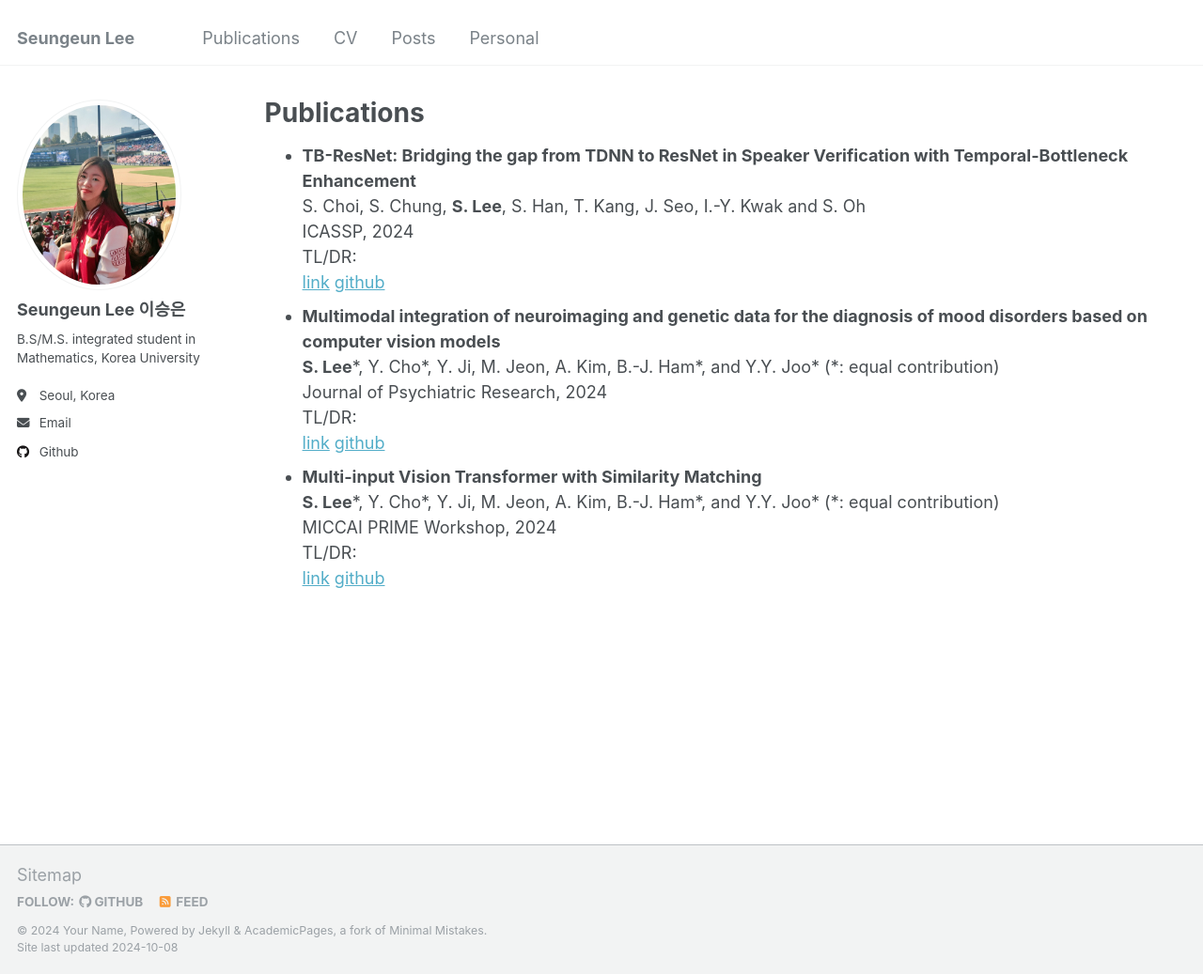
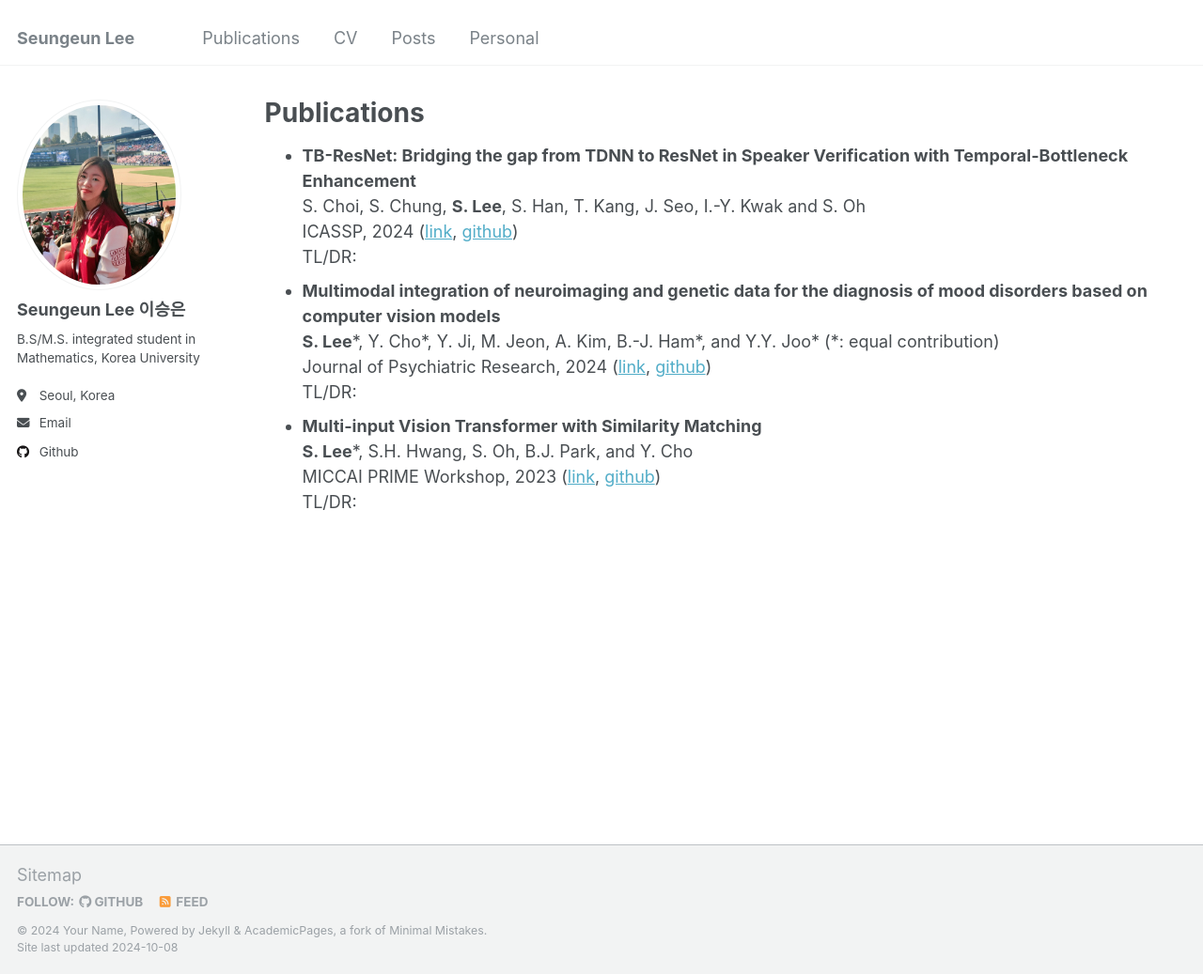
Before and after one commit to duneag2/duneag2.github.io, a Jekyll site: the page built from _pages/publications.html, in a window 1280 px wide and 1037 px high. Shown: the whole window at 94% size. Built offline with Jekyll 4.4.1, drawn with Linux system fonts in a browser that asks for light colours.

Commit message:
Update publications.html

```diff
--- a/_pages/publications.html
+++ b/_pages/publications.html
@@ -9,22 +9,22 @@ author_profile: true
   <li>
     <strong>TB-ResNet: Bridging the gap from TDNN to ResNet in Speaker Verification with Temporal-Bottleneck Enhancement</strong> <br>
     S. Choi, S. Chung, <strong>S. Lee</strong>, S. Han, T. Kang, J. Seo, I.-Y. Kwak and S. Oh <br>
-    ICASSP, 2024 <br>
+    ICASSP, 2024 (<a href="https://doi.org/10.1016/j.jpsychires.2024.02.036">link</a>, <a href="https://github.com/duneag2/vit-xgboost-imaging-genomics">github</a>) <br>
     TL/DR: <br>
-    <a href="https://doi.org/10.1016/j.jpsychires.2024.02.036">link</a> <a href="https://github.com/duneag2/vit-xgboost-imaging-genomics">github</a>
+
   </li>
   <li>
     <strong>Multimodal integration of neuroimaging and genetic data for the diagnosis of mood disorders based on computer vision models</strong> <br>
     <strong>S. Lee</strong>*, Y. Cho*, Y. Ji, M. Jeon, A. Kim, B.-J. Ham*, and Y.Y. Joo* (*: equal contribution) <br>
-    Journal of Psychiatric Research, 2024 <br>
+    Journal of Psychiatric Research, 2024 (<a href="https://doi.org/10.1016/j.jpsychires.2024.02.036">link</a>, <a href="https://github.com/duneag2/vit-xgboost-imaging-genomics">github</a>) <br>
     TL/DR: <br>
-    <a href="https://doi.org/10.1016/j.jpsychires.2024.02.036">link</a> <a href="https://github.com/duneag2/vit-xgboost-imaging-genomics">github</a>
+
   </li>
   <li>
     <strong>Multi-input Vision Transformer with Similarity Matching</strong> <br>
-    <strong>S. Lee</strong>*, Y. Cho*, Y. Ji, M. Jeon, A. Kim, B.-J. Ham*, and Y.Y. Joo* (*: equal contribution) <br>
-    MICCAI PRIME Workshop, 2024 <br>
+    <strong>S. Lee</strong>*, S.H. Hwang, S. Oh, B.J. Park, and Y. Cho <br>
+    MICCAI PRIME Workshop, 2023 (<a href="https://doi.org/10.1007/978-3-031-46005-0_16">link</a>, <a href="https://github.com/duneag2/vit-similarity">github</a>) <br>
     TL/DR: <br>
-    <a href="https://doi.org/10.1007/978-3-031-46005-0_16">link</a> <a href="https://github.com/duneag2/vit-similarity">github</a>
+
   </li>
 </ul>
```
